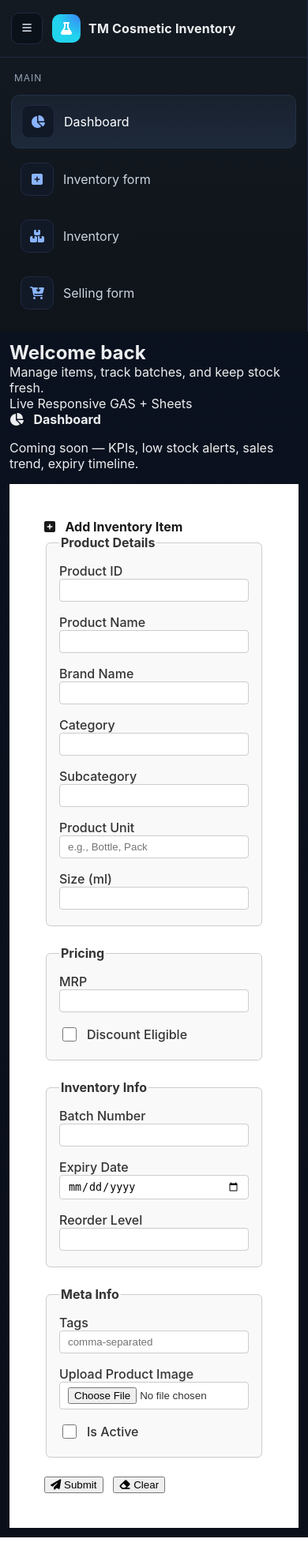
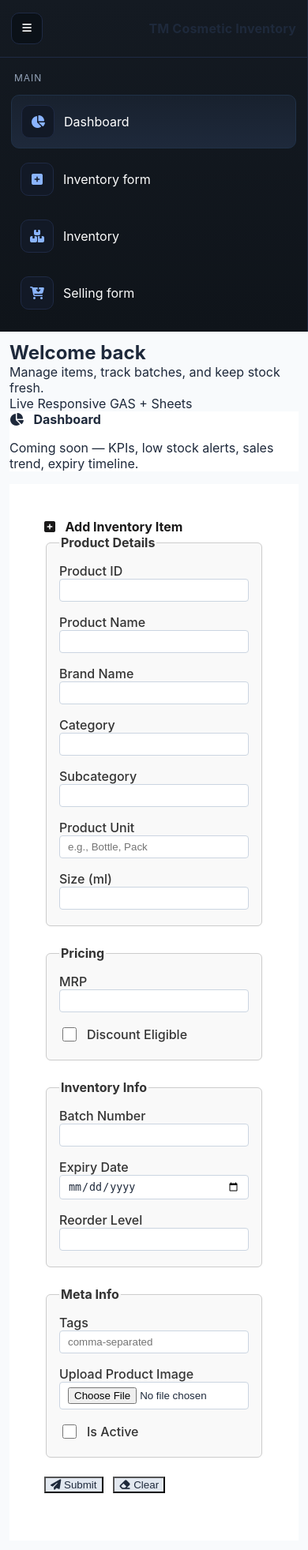
Before and after one commit to Mr-Singh-oo1/TM_Cos_Trial_Inventory, a Flask app: page / in a window 390 px wide. Shown: the whole page at 79% size. Run offline with Flask 3, Linux system fonts and the light colour scheme; some libraries are stand-ins or nearby versions.

Commit message:
Update index.html

```diff
--- a/templates/index.html
+++ b/templates/index.html
@@ -13,7 +13,7 @@
     :root {
       --sidebar-bg: #141a22;
       --sidebar-bg-2: #0f141a;
-      --sidebar-text: #cbd5e1;
+      --sidebar-text: #fcfcfc;
       --sidebar-accent: #00c2ff;
       --sidebar-hover: #1b2430;
       --content-bg: #0b1220;
@@ -82,7 +82,9 @@
       gap: 12px;
       padding: 16px 14px;
       border-bottom: 1px solid var(--border);
+      justify-content: flex-start;
     }
+
 
     .burger {
       width: 40px;
@@ -100,19 +102,16 @@
       display: flex;
       align-items: center;
       gap: 10px;
-      overflow: hidden;
       white-space: nowrap;
+      font-weight: 700;
+      letter-spacing: .2px;
     }
 
+
     .brand .logo {
-      width: 36px;
-      height: 36px;
-      display: grid;
-      place-items: center;
-      border-radius: 10px;
-      background: radial-gradient(100% 100% at 100% 0%, #3b82f6 0%, #22d3ee 80%);
-      color: white;
+      display: none; /* Hide the logo */
     }
+
 
     .brand .title { font-weight: 700; letter-spacing: .2px; }
 
@@ -243,6 +242,7 @@
       .sidebar {
         width: 100%;
         height: auto;
+        position: relative;
       }
 
       .content {
@@ -252,6 +252,77 @@
       .grid.cols-3 {
         grid-template-columns: 1fr;
       }
+
+      form {
+        width: 100%;
+      }
+
+      .card {
+        margin-bottom: 16px;
+      }
+
+      .sidebar-header {
+        justify-content: space-between;
+      }
+    }
+    @media (prefers-color-scheme: dark) {
+      body {
+        background: linear-gradient(180deg, #0b1220, #0a0f1a);
+        color: var(--text);
+      }
+
+      .card {
+        background-color: #1e293b;
+        color: #f0f0f0;
+      }
+
+      input, select, textarea {
+        background-color: #0f172a;
+        color: #f0f0f0;
+        border: 1px solid #334155;
+      }
+
+      .btn {
+        background-color: #334155;
+        color: #fff;
+      }
+    }
+
+    @media (prefers-color-scheme: light) {
+      body {
+        background: #f8fafc;
+        color: #1e293b;
+      }
+
+      .card {
+        background-color: #ffffff;
+        color: #1e293b;
+      }
+
+      input, select, textarea {
+        background-color: #ffffff;
+        color: #1e293b;
+        border: 1px solid #cbd5e1;
+      }
+
+      .btn {
+        background-color: #e2e8f0;
+        color: #1e293b;
+      }
+    }
+    #inventory-form,
+    #Selling-form {
+      background-color: #ffffff;
+      color: #1e293b;
+    }
+
+    #inventory-form .card,
+    #Selling-form .card {
+      background-color: #ffffff;
+      color: #1e293b;
+    }
+    body, .card, input, select, textarea {
+      transition: background-color 0.3s ease, color 0.3s ease;
     }
   </style>
 </head>
```
Also changed, not shown: other parts of templates/index.html (+16 -16 lines).
